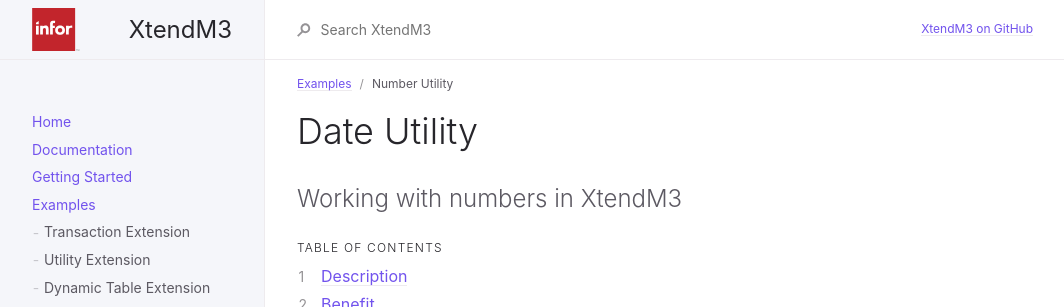
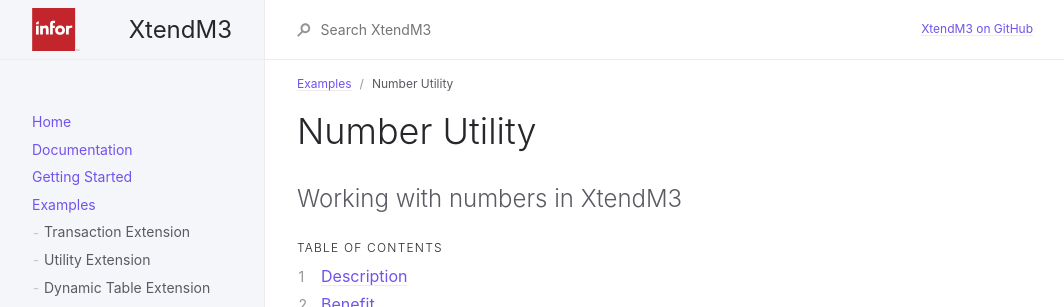
Before and after one commit to infor-cloud/xtendm3, a Jekyll site: the page built from docs/examples/example-002.md, in a window 1280 px wide. Shown: the top 307 px of the page, without its empty margins (107-1171 px from the left). Built offline with Jekyll 4.4.1, drawn with Linux system fonts in a browser that asks for light colours.

Commit message:
Number utility title fix

```diff
--- a/docs/examples/example-002.md
+++ b/docs/examples/example-002.md
@@ -5,7 +5,7 @@ parent: Examples
 nav_order: 1
 ---
 
-# Date Utility
+# Number Utility
 {: .no_toc }
 
 Working with numbers in XtendM3
```
